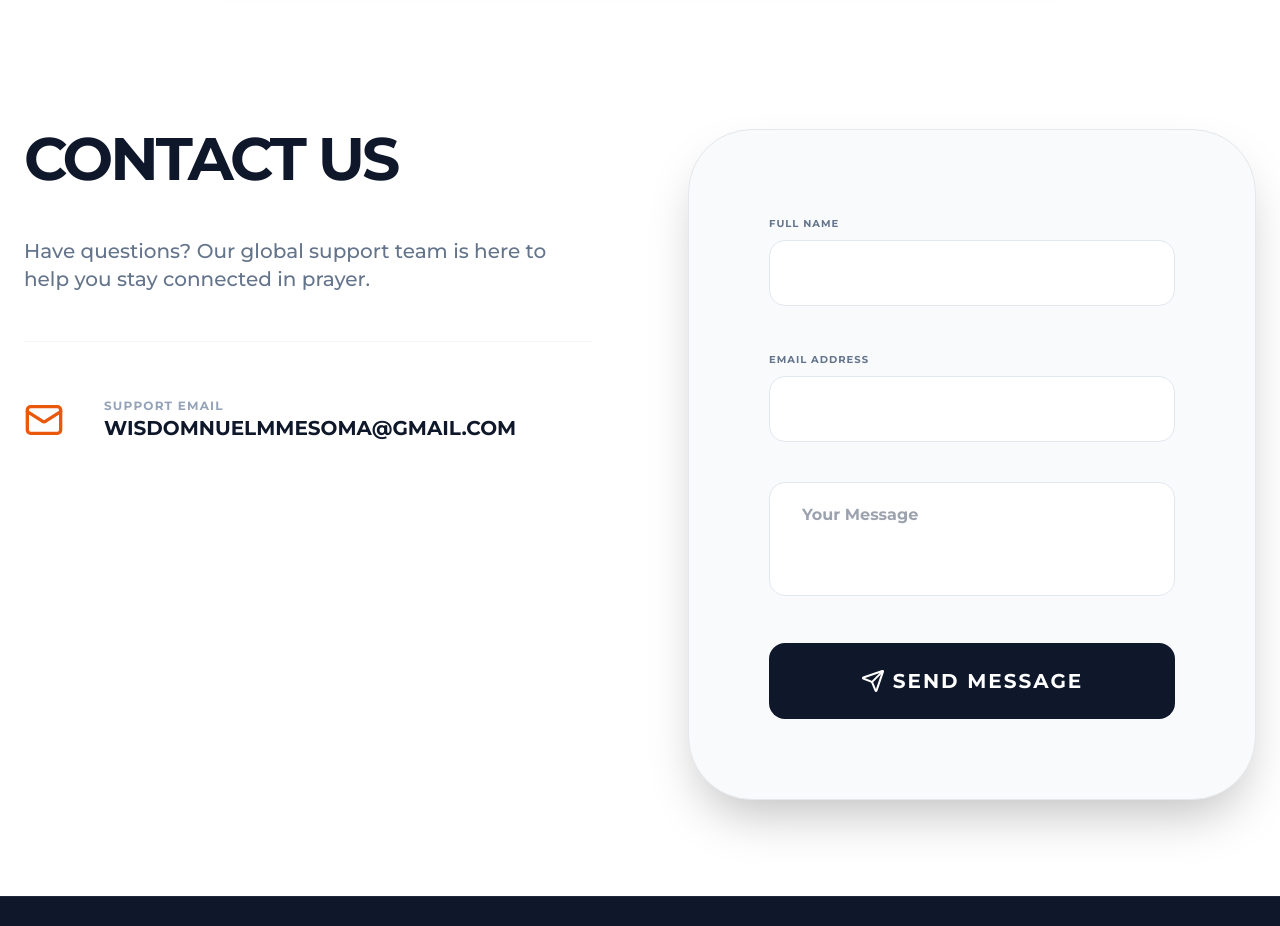
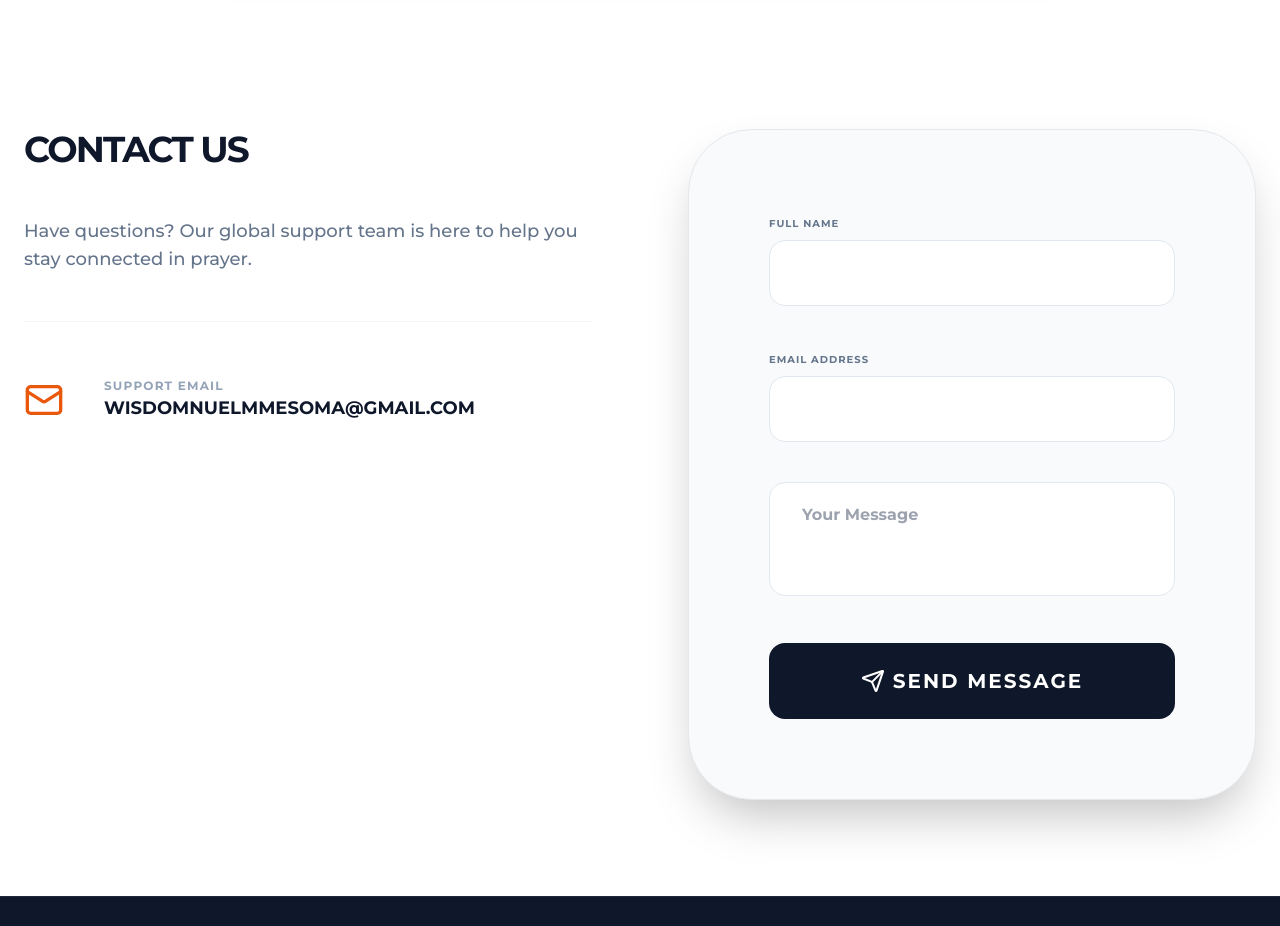
Before and after one commit to WizdomNuel/pray4india, a React (Vite) app: page / in a window 1280 px wide. Shown: the part 4880-5806 px from the top of the page. Built offline with nearby package versions, Linux system fonts and the light colour scheme; no server answers; a web font is replaced by a local one.

Commit message:
style: further reduce email and contact section font sizes on desktop

```diff
--- a/App.tsx
+++ b/App.tsx
@@ -557,13 +557,13 @@ const App: React.FC = () => {
         <div className="max-w-7xl mx-auto px-4 sm:px-6">
           <div className="grid lg:grid-cols-2 gap-6 lg:gap-24 items-start">
             <div className="space-y-6 md:space-y-12">
-              <h2 className="text-2xl lg:text-6xl font-bold text-slate-900 dark:text-white leading-tight uppercase tracking-tighter">{t.contact.title}</h2>
-              <p className="text-base lg:text-xl text-slate-500 dark:text-slate-400 font-medium">{t.contact.desc}</p>
+              <h2 className="text-2xl lg:text-4xl font-bold text-slate-900 dark:text-white leading-tight uppercase tracking-tighter">{t.contact.title}</h2>
+              <p className="text-base lg:text-lg text-slate-500 dark:text-slate-400 font-medium">{t.contact.desc}</p>
               <div className="pt-6 md:pt-14 border-t border-slate-100 dark:border-slate-800 flex items-center gap-4 md:gap-10">
                 <Mail className="w-5 h-5 md:w-10 md:h-10 text-orange-600 flex-shrink-0" />
                 <div className="min-w-0">
                   <div className="text-[10px] md:text-xs font-bold text-slate-400 uppercase tracking-widest">{t.contact.support}</div>
-                  <a href="mailto:wisdomnuelmmesoma@gmail.com" className="text-xs sm:text-lg md:text-xl lg:text-xl font-bold uppercase truncate sm:whitespace-normal">wisdomnuelmmesoma@gmail.com</a>
+                  <a href="mailto:wisdomnuelmmesoma@gmail.com" className="text-xs sm:text-lg md:text-xl lg:text-lg font-bold uppercase truncate sm:whitespace-normal">wisdomnuelmmesoma@gmail.com</a>
                 </div>
               </div>
             </div>
```
